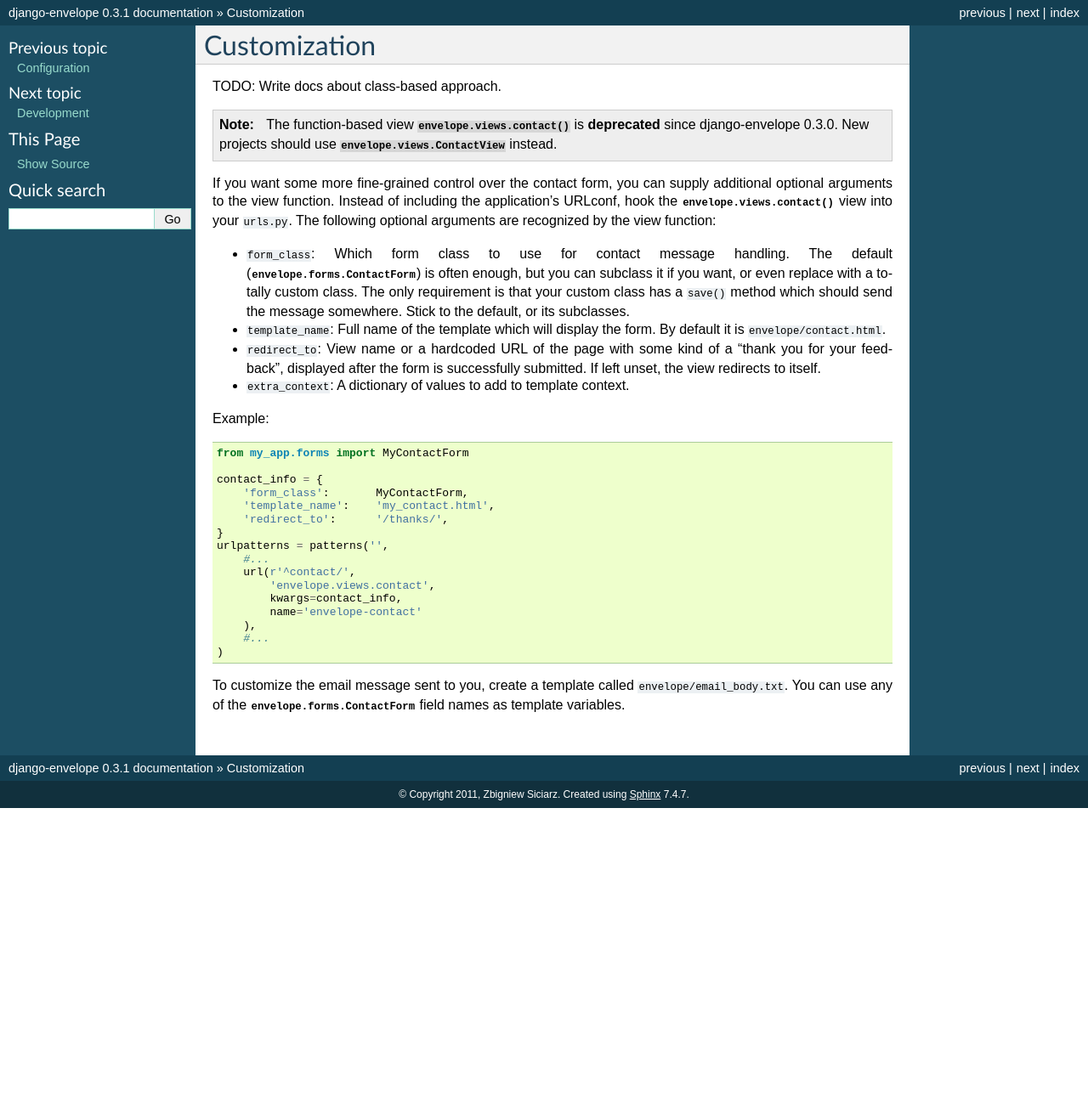
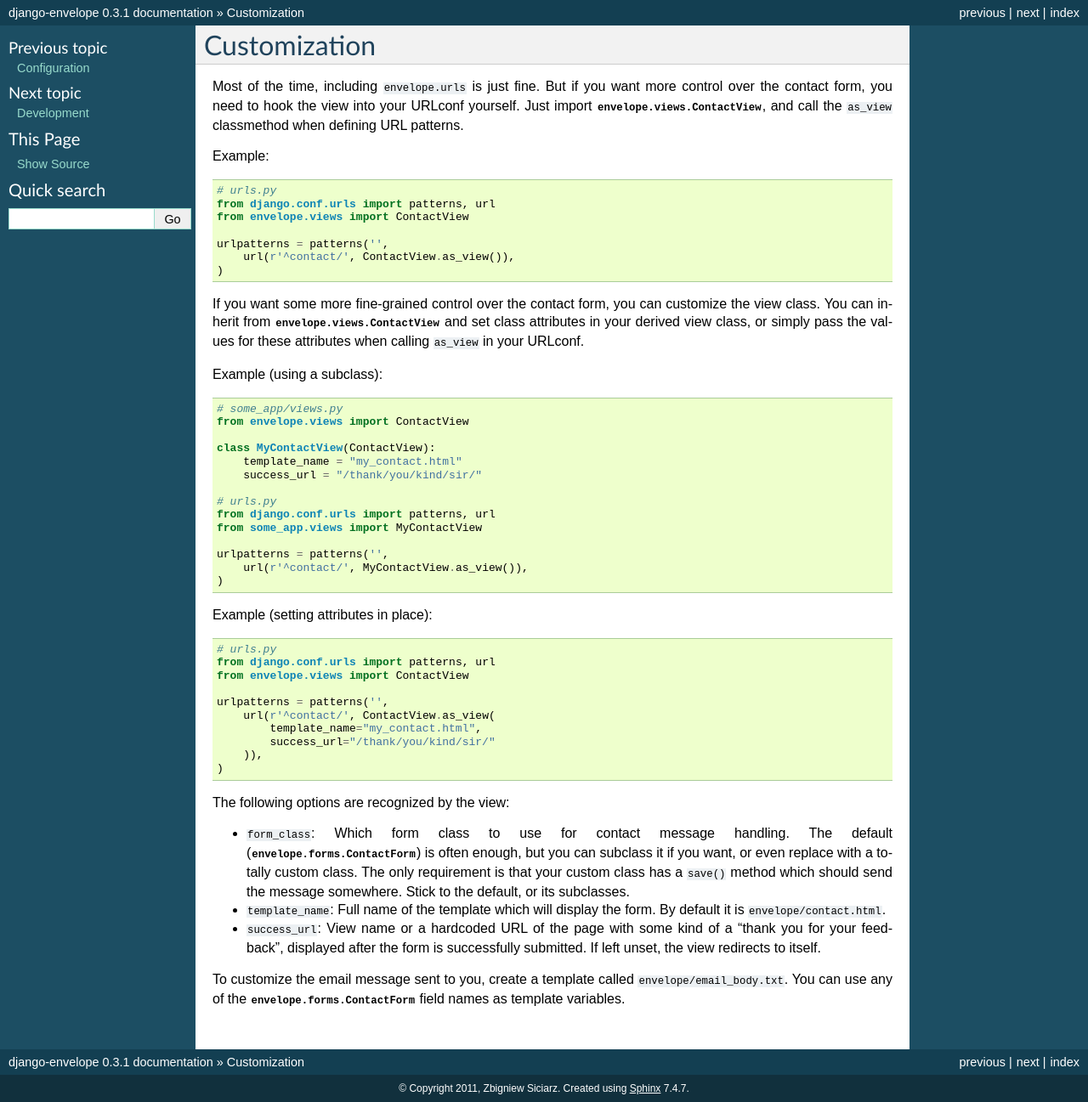
Before and after one commit to zsiciarz/django-envelope, a Sphinx documentation site: the page built from docs/customization.rst, in a window 1280 px wide. Shown: the whole page at 85% size. Built offline with Sphinx 7.4.7, drawn with Linux system fonts in a browser that asks for light colours; before the commit the page ends 951 px from its top, so only the background shows below that.

Commit message:
Docs about class-based view.

```diff
--- a/docs/customization.rst
+++ b/docs/customization.rst
@@ -2,17 +2,57 @@
 Customization
 =============
 
-TODO: Write docs about class-based approach.
+Most of the time, including ``envelope.urls`` is just fine. But if you want more
+control over the contact form, you need to hook the view into your URLconf
+yourself. Just import :class:`envelope.views.ContactView`, and call the
+``as_view`` classmethod when defining URL patterns.
 
-.. note::
-    The function-based view :func:`envelope.views.contact` is **deprecated**
-    since django-envelope 0.3.0. New projects should use
-    :class:`envelope.views.ContactView` instead.
+Example::
+
+    # urls.py
+    from django.conf.urls import patterns, url
+    from envelope.views import ContactView
+
+    urlpatterns = patterns('',
+        url(r'^contact/', ContactView.as_view()),
+    )
 
 If you want some more fine-grained control over the contact form, you can
-supply additional optional arguments to the view function. Instead of including
-the application's URLconf, hook the :func:`envelope.views.contact` view into your
-``urls.py``. The following optional arguments are recognized by the view function:
+customize the view class. You can inherit from :class:`envelope.views.ContactView`
+and set class attributes in your derived view class, or simply pass
+the values for these attributes when calling ``as_view`` in your URLconf.
+
+Example (using a subclass)::
+
+    # some_app/views.py
+    from envelope.views import ContactView
+
+    class MyContactView(ContactView):
+        template_name = "my_contact.html"
+        success_url = "/thank/you/kind/sir/"
+
+    # urls.py
+    from django.conf.urls import patterns, url
+    from some_app.views import MyContactView
+
+    urlpatterns = patterns('',
+        url(r'^contact/', MyContactView.as_view()),
+    )
+
+Example (setting attributes in place)::
+
+    # urls.py
+    from django.conf.urls import patterns, url
+    from envelope.views import ContactView
+
+    urlpatterns = patterns('',
+        url(r'^contact/', ContactView.as_view(
+            template_name="my_contact.html",
+            success_url="/thank/you/kind/sir/"
+        )),
+    )
+
+The following options are recognized by the view:
 
 * ``form_class``: Which form class to use for contact message handling.
   The default (:class:`envelope.forms.ContactForm`) is often enough, but you can subclass it
@@ -23,30 +63,9 @@ the application's URLconf, hook the :func:`envelope.views.contact` view into you
 * ``template_name``: Full name of the template which will display the form. By
   default it is ``envelope/contact.html``.
 
-* ``redirect_to``: View name or a hardcoded URL of the page with some kind of a
+* ``success_url``: View name or a hardcoded URL of the page with some kind of a
   "thank you for your feedback", displayed after the form is successfully
   submitted. If left unset, the view redirects to itself.
 
-* ``extra_context``: A dictionary of values to add to template context.
-
-Example::
-
-    from my_app.forms import MyContactForm
-
-    contact_info = {
-        'form_class':       MyContactForm,
-        'template_name':    'my_contact.html',
-        'redirect_to':      '/thanks/',
-    }
-    urlpatterns = patterns('',
-        #...
-        url(r'^contact/',
-            'envelope.views.contact',
-            kwargs=contact_info,
-            name='envelope-contact'
-        ),
-        #...
-    )
-
 To customize the email message sent to you, create a template called
 ``envelope/email_body.txt``. You can use any of the :class:`envelope.forms.ContactForm` field names as template variables.
```
